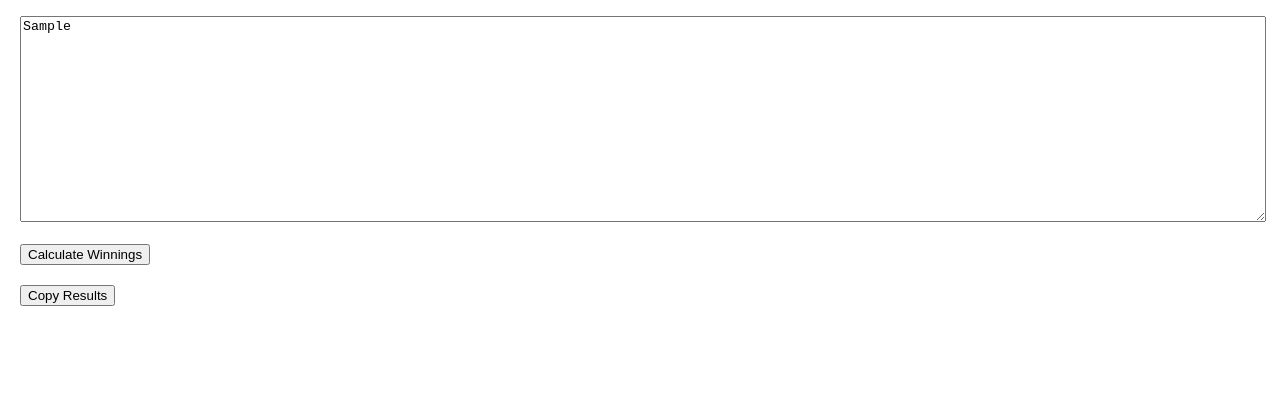
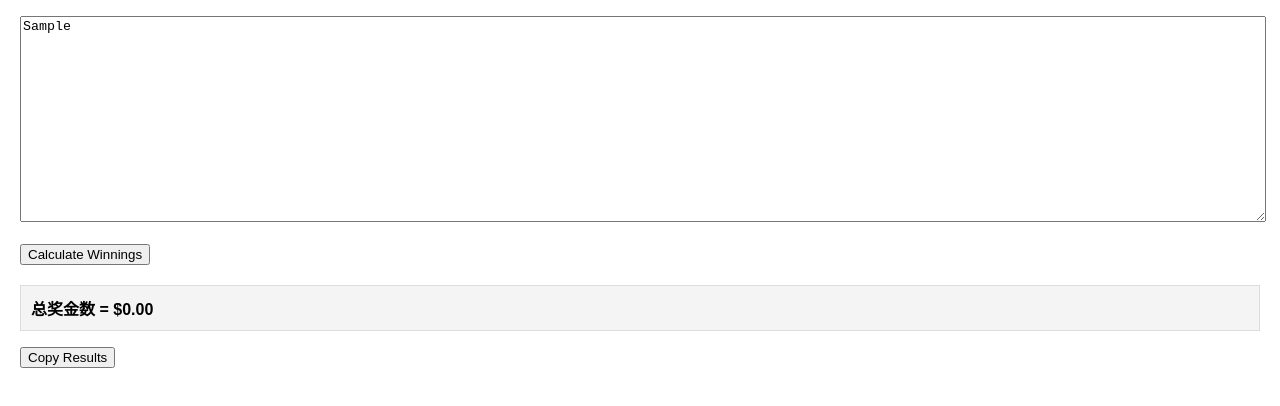
Before and after one commit to siaujawjou/prize, a plain HTML site: page index.html in a window 1280 px wide. Both pictures are taken after typing "Sample" into the empty fields and a click on the button "Calculate Winnings". Shown: the part 100-506 px from the top of the page. Drawn offline with Linux system fonts and the light colour scheme.

Commit message:
Update index.html

```diff
--- a/index.html
+++ b/index.html
@@ -84,6 +84,7 @@
 
             const lines = betInput.split('\n');
             const betResults = {};
+            let grandTotal = 0;
 
             let currentBetNumber = null;
 
@@ -123,6 +124,7 @@
                     }
 
                     betResults[currentBetNumber].totalWinning += finalWinningAmount;
+                    grandTotal += finalWinningAmount;
                     betResults[currentBetNumber].details.push({
                         winningNumber,
                         ibxOption,
@@ -171,6 +173,13 @@
                 resultsText += `【${betNumber}】号单 总奖金数 = $${totalWinning}\n\n`;
             }
 
+            const grandTotalP = document.createElement('p');
+            grandTotalP.textContent = `总奖金数 = $${grandTotal.toFixed(2)}`;
+            grandTotalP.style.fontWeight = 'bold';
+            resultDiv.appendChild(grandTotalP);
+
+            resultsText += `总奖金数 = $${grandTotal.toFixed(2)}\n`;
+
             document.getElementById('copyButton').style.display = 'block';
             document.getElementById('copyButton').dataset.results = resultsText;
         }
```
